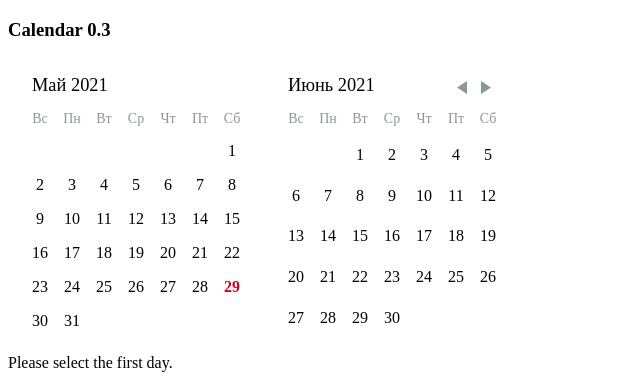
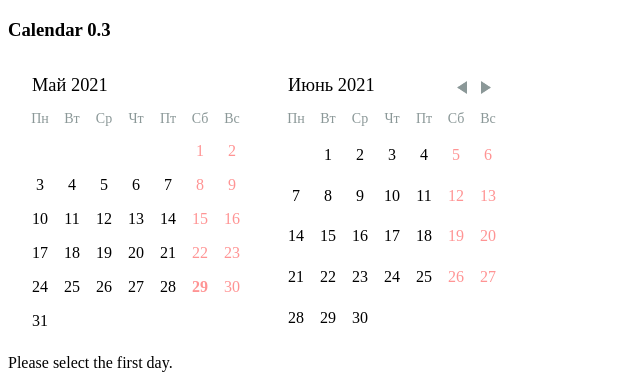
Before and after one commit to grigorev-web/calendar, a React (Create React App) app: page / in a window 1280 px wide. Shown: the top 388 px of the page, without its empty margins (0-640 px from the left). Built offline with nearby package versions, Linux system fonts and the light colour scheme; no server answers.

Commit message:
+ weekands

```diff
--- a/src/App.js
+++ b/src/App.js
@@ -101,17 +101,22 @@ function App() {
   //const modifiers = { start: range.from, end: enteredTo };
   const disabledDays = { before: state.range.from };
   const selectedDays = [range.from, { from: range.from, to: enteredTo }]; //o: enteredTo }];
-
+  const modifiers = {
+    weekends: { daysOfWeek: [6, 0] } // saturday, sunday
+  };
   return (
     <div>
       <h3>Calendar 0.3</h3>
       <DayPicker
         className="Range"
         numberOfMonths={2}
+        firstDayOfWeek={1}
         fromMonth={range.from}
         selectedDays={selectedDays}
         disabledDays={disabledDays}
-        modifiers={({ start: range.from, end: enteredTo }, state.events)}
+        modifiers={
+          ({ start: range.from, end: enteredTo }, state.events, modifiers)
+        }
         onDayClick={handleDayClick}
         onDayMouseEnter={handleDayMouseEnter}
         months={MONTHS}
--- a/src/styles.css
+++ b/src/styles.css
@@ -22,3 +22,6 @@
 .DayPicker-Day--start {
   background: red !important;
 }
+.DayPicker-Day--weekends {
+  color: #ff9494;
+}
```
